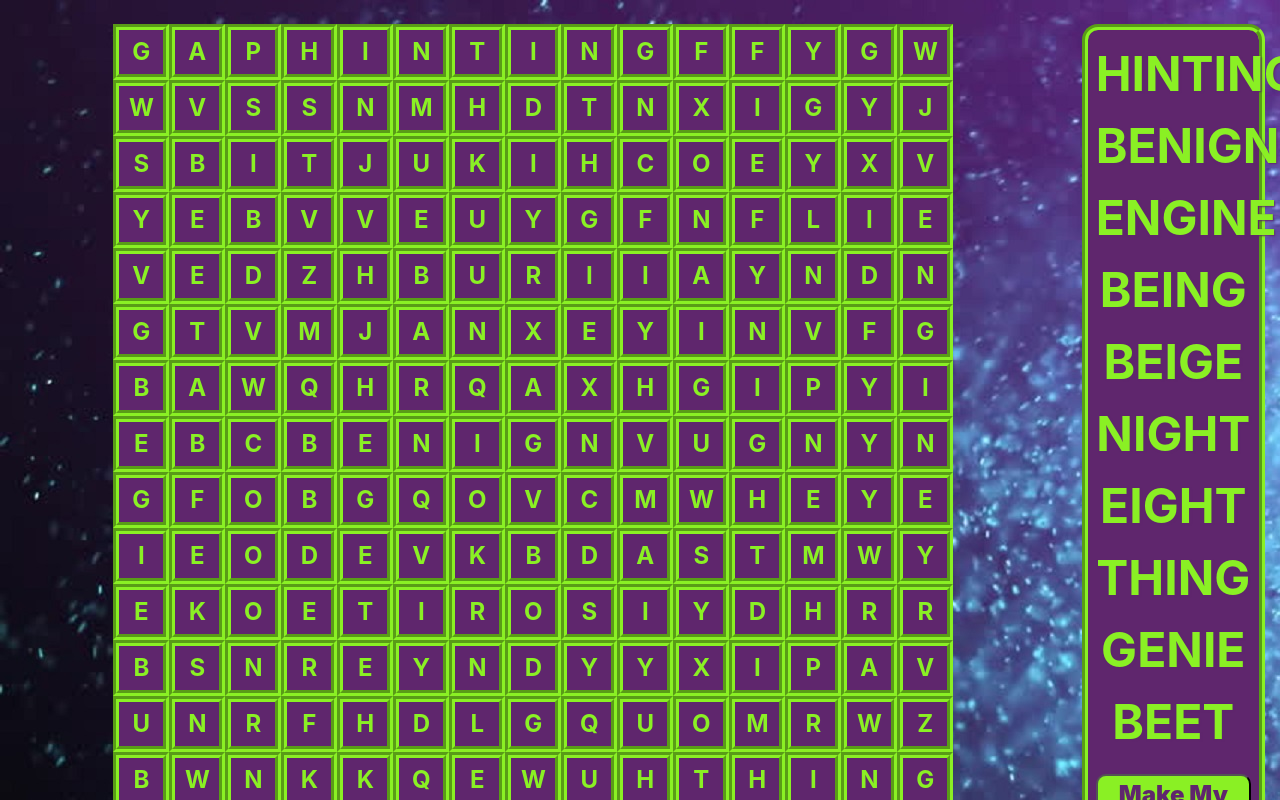
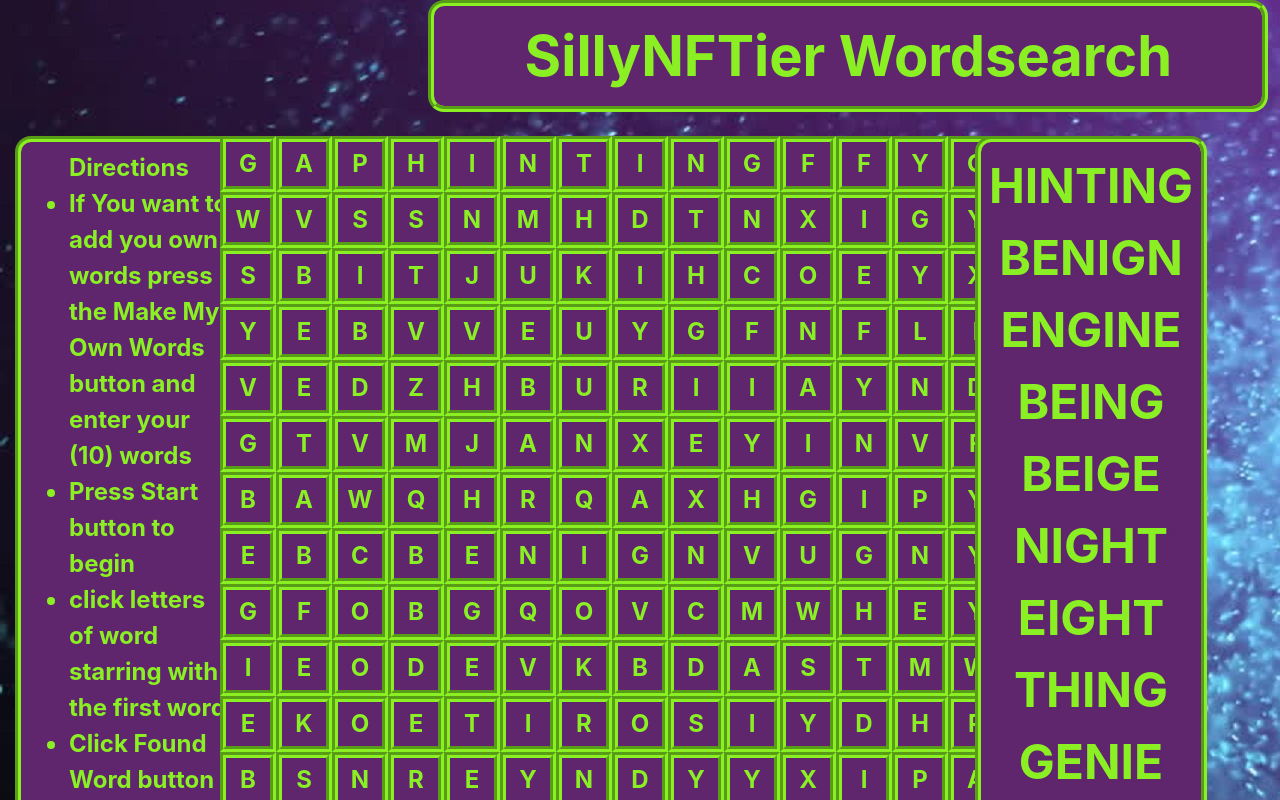
Before and after one commit to CramerJ1470/wordsearch, a React (Create React App) app: page / in a window 1280 px wide. Shown: the top 800 px of the page. Built offline with nearby package versions, Linux system fonts and the light colour scheme.

Commit message:
title and directions

```diff
--- a/src/App.js
+++ b/src/App.js
@@ -11,6 +11,7 @@ import NewGrid from './components/NewGrid';
 import Home from "./components/Home";
 import WordListContext from './context/WordListContext';
 import RenderOnceContext from './context/RenderOnceContext';
+import Landing from './components/Landing';
 
 
 
@@ -42,13 +43,13 @@ export const App=()=> {
 	    <Routes>
         <Route
            path="/"
-           element={<Home wordList={wordList}/>}
+           element={<Landing wordList={wordList}/>}
         />
 
 
       <Route
            path="/home"
-           element={<Home  />}
+           element={<Landing  />}
         />
 
 
--- a/src/components/Home.js
+++ b/src/components/Home.js
@@ -95,14 +95,16 @@ const [wordList,setWordList] = useState(wordList1);
       <img className="wholebg bgpic"/>
          <div className="container-fluid ">
         <div className="row width">
+        <div className=" col-lg-3 directions">
+          <Directions/>
+        </div>
 
 
-
-        <div className="col-lg-10 ">
+        <div className="col-lg-6">
           <Grid grid={grid} wordList={wordList}/>
         </div>
 
-        <div className="col-lg-2 padleft">
+        <div className="col-lg-3 padleft">
 
         <div id="newWords"  className="rightside">
     <div className="vertflex " >
--- a/src/components/Landing.js
+++ b/src/components/Landing.js
@@ -4,17 +4,25 @@ import Home from './Home';
 
 function Landing() {
   return (
-    <div>
-        <div className="titleblock">
-            SillyNFTier Wordsearch
+    <>
+     <div className="container-fluid ">
+        <div className="row">
+            <div className="col-lg-2"></div>
+            <div className="centertext col-lg-8">
+                <div className="titleblock centertext">
+                    SillyNFTier Wordsearch
+                </div>
+            </div>
+        <div className="col-lg-2"></div>
         </div>
-       <div className="directions">
-          <Directions/>
         </div>
+
         <div className="home">
             <Home/>
         </div>
-    </div>
+
+        </>
+
   )
 }
 
--- a/src/components/block.css
+++ b/src/components/block.css
@@ -1,5 +1,17 @@
 
+.titleblock {
+	border: 0.4rem groove rgb(138, 240, 36);
+	border-radius: 1rem;
+	padding: .5rem;
+	font-size: 3.5rem;
+	font-weight: bold;
+	background-color: rgb(95, 38, 109);
+	margin-left: 12.5rem;
+	width: 52.5rem;
+	text-align: center;
+	color: rgb(138, 240, 36);
 
+}
 
 
 
@@ -79,6 +91,11 @@
 	align-items: center;
 }
 
+.justifycenter {
+	width: 100%;
+	text-align:center;
+}
+
 #inputWords {
 	display: none;
 	justify-content: center;
@@ -150,6 +167,7 @@ p.littlesquare {
 	font-weight: bold;
 	background-color: rgb(95, 38, 109);
 	height: 52.5rem;
+	width:80%;
 }
 
 .padleft {
```
